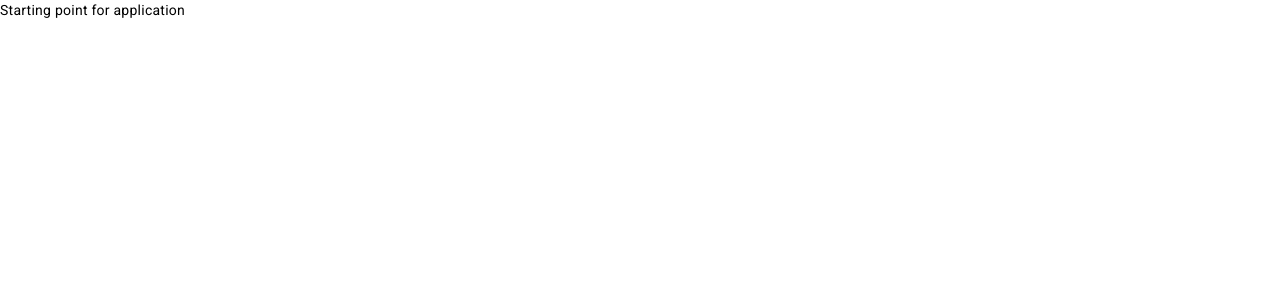
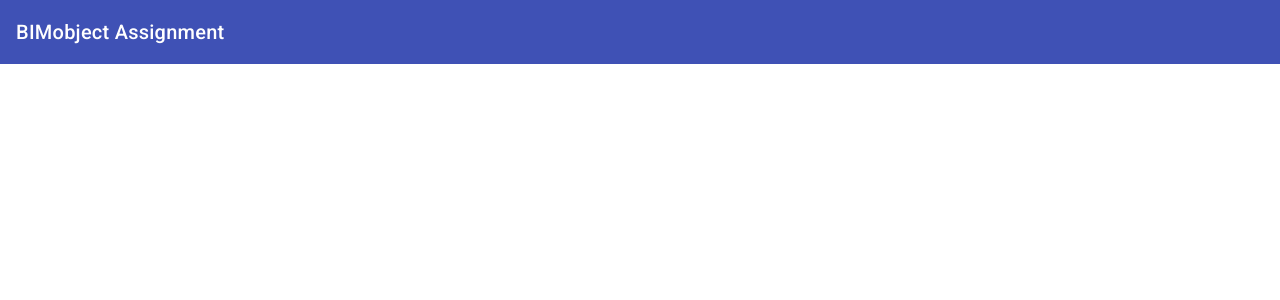
Before and after one commit to ViktorOlsson/BIMobject-assignment, an Angular app: page / in a window 1280 px wide. Shown: the top 300 px of the page. Built offline with nearby package versions, Linux system fonts and the light colour scheme.

Commit message:
Added toolbar component

```diff
--- a/src/app/app.component.html
+++ b/src/app/app.component.html
@@ -1 +1 @@
-<div>Starting point for application</div>
+<app-toolbar></app-toolbar>
--- a/src/app/app.module.ts
+++ b/src/app/app.module.ts
@@ -1,3 +1,4 @@
+import { ToolbarComponent } from './components/toolbar/toolbar.component';
 import { NgModule } from '@angular/core';
 import { BrowserModule } from '@angular/platform-browser';
 
@@ -9,6 +10,7 @@ import { SharedModule } from './shared/shared.module';
 @NgModule({
   declarations: [
     AppComponent,
+    ToolbarComponent
   ],
   imports: [
     BrowserModule,
--- /dev/null
+++ b/src/app/components/toolbar/toolbar.component.html
@@ -0,0 +1,3 @@
+<mat-toolbar color="primary">
+    <span>BIMobject Assignment</span>
+  </mat-toolbar>
--- /dev/null
+++ b/src/app/components/toolbar/toolbar.component.ts
@@ -0,0 +1,12 @@
+import { Component, OnInit } from '@angular/core';
+
+@Component({
+  selector: 'app-toolbar',
+  templateUrl: './toolbar.component.html',
+  styleUrls: ['./toolbar.component.scss']
+})
+export class ToolbarComponent implements OnInit {
+
+  constructor() {}
+  ngOnInit(): void {}
+}
```
Also changed, not shown: src/app/components/toolbar/toolbar.component.scss (added), 1 other file (tests, documents, lock files or other folders).
